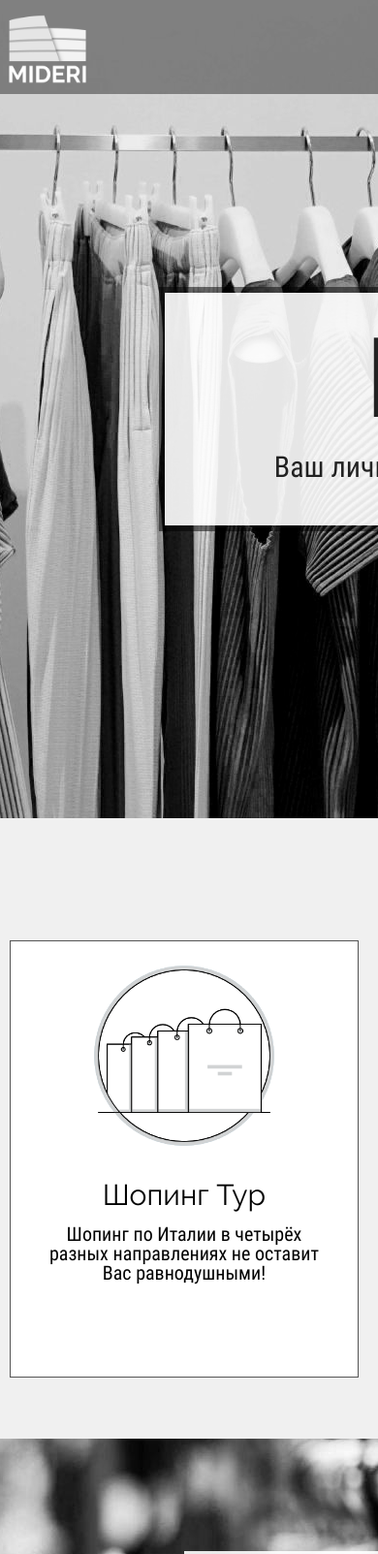
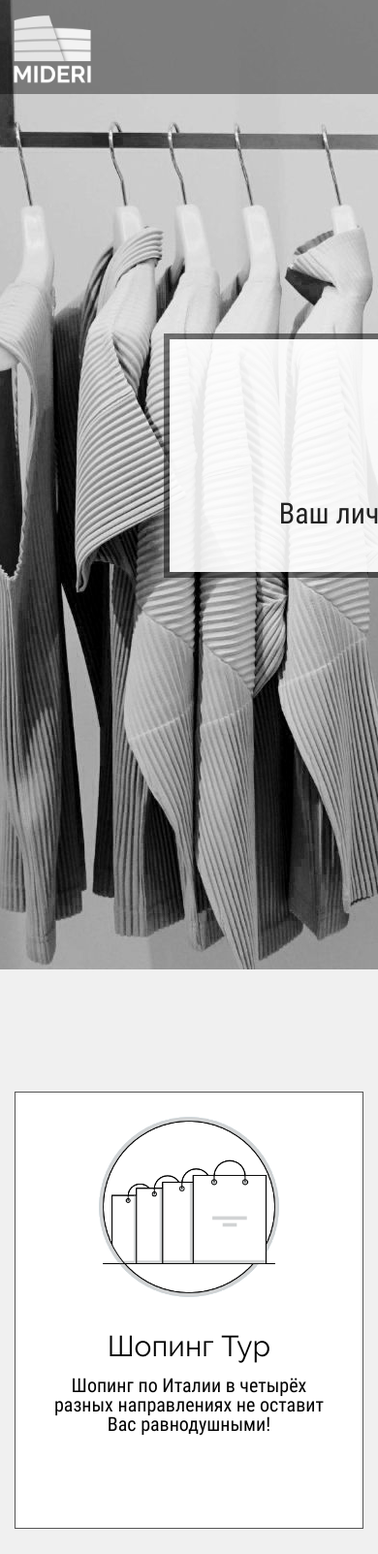
Before and after one commit to causelovem/demi, a plain HTML site: page index.html in a window 390 px wide. Shown: the top 1603 px of the page at 97% size. Drawn offline with nearby package versions, Linux system fonts and the light colour scheme.

Commit message:
a bit adaptive version

```diff
--- a/style.css
+++ b/style.css
@@ -77,6 +77,7 @@
 body
 {
   cursor: default;
+  min-width: 1150px;
 }
 
 p
@@ -128,6 +129,14 @@ h5
   height: 100vh;
   overflow: hidden;
   position: relative;
+  /*min-height: 800px;*/
+  max-height: 1200px;
+}
+
+.mainBlock .centerBlock
+{
+  min-height: 600px;
+  max-height: 1200px;
 }
 
 .nav
@@ -206,7 +215,9 @@ h5
   width: 190px;
   height: 49px;
   background-color: rgba(255, 255, 255, 0.8);
-  top: 75%;
+  /*top: 75%;*/
+  /*bottom: calc(20% - 24px);*/
+  bottom: 17%;
   left: calc(50% - 95px);
   cursor: pointer;
   -webkit-transition: all 0.3s;
@@ -614,6 +625,7 @@ h5
 {
   float: left;
   width: 150px;
+  /*color: #222;*/
 }
 
 .contactsInfo p:nth-child(2)
@@ -745,3 +757,30 @@ h5
 {
   opacity: 1;
 }
+
+@media only screen and (max-device-width : 1024px)
+{
+  .mainBlock
+  {
+    height: 1000px;
+  }
+
+  .mainText
+  {
+    top: 350px;
+  }
+
+  .moreButton
+  {
+    bottom: 250px;
+  }
+}
+
+@media only screen and (min-device-width : 1920px)
+{
+  .imgMain, .imgAbout, .imgTransfer, .imgContact
+  {
+    width: 100vw;
+    left: 0;
+  }
+}
```
Also changed, not shown: index.html (+1 -0 lines).
